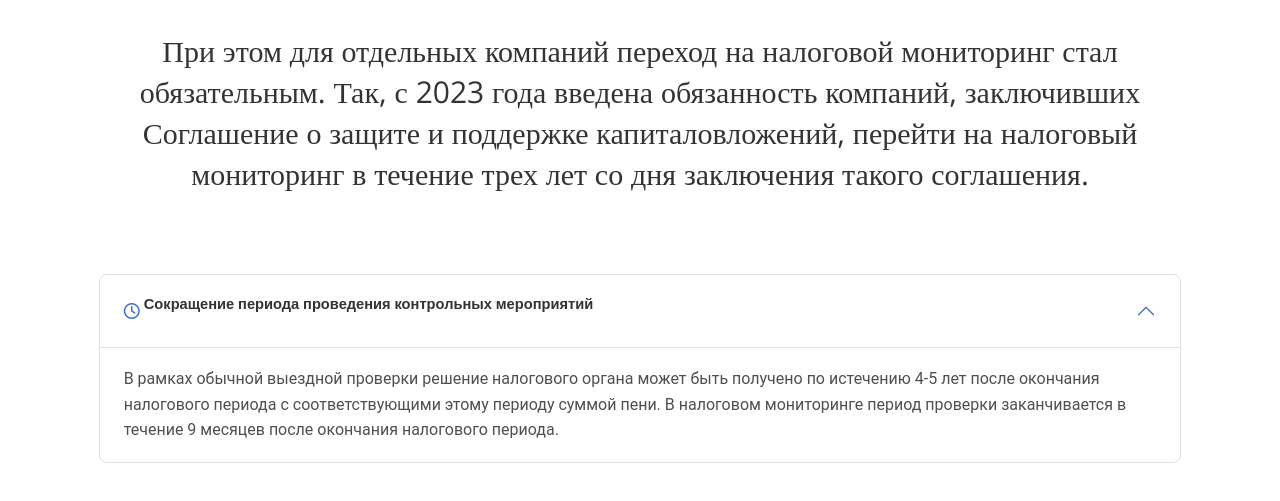
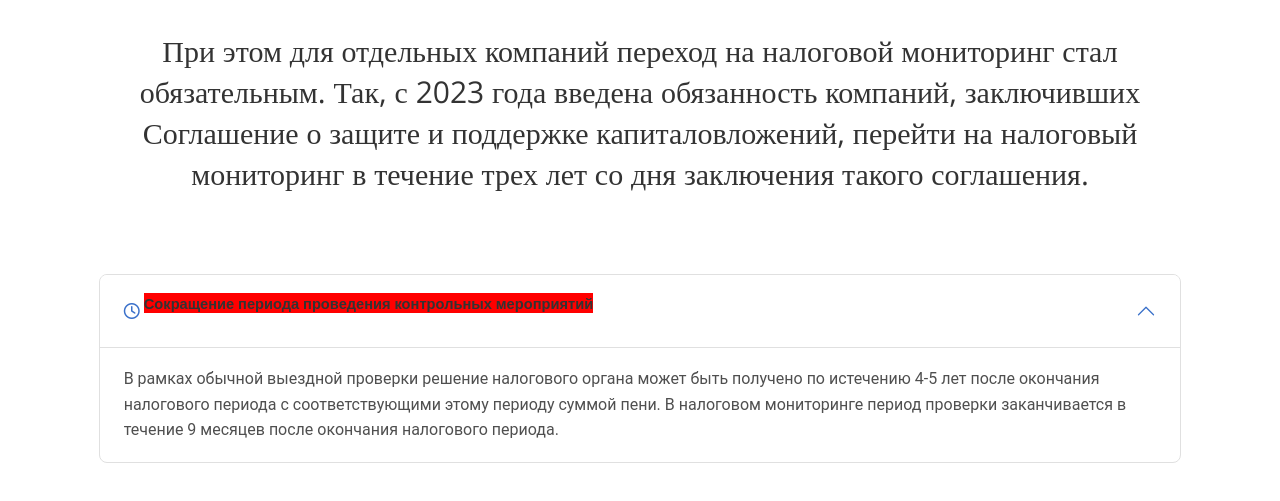
Before and after one commit to k1ngsterr1/taxes-monitoring, a React (Create React App) app: page / in a window 1280 px wide. Shown: the part 2353-2854 px from the top of the page. Built offline with nearby package versions, Linux system fonts and the light colour scheme.

Commit message:
taxes-monitoring V1.6

```diff
--- a/src/styles/about/about-styles.css
+++ b/src/styles/about/about-styles.css
@@ -7,6 +7,9 @@
 * body {
   width: 100%;
   height: auto;
+}
+* body .a-paragraph {
+  background-color: red;
 }
 * body .about-screen {
   margin-top: clamp(50px, 23.364vw, 200px);
--- a/src/styles/about/about-styles.sass
+++ b/src/styles/about/about-styles.sass
@@ -46,6 +46,9 @@ $container: 86.45833333333333%
     body
         width: 100%
         height: auto
+
+        .a-paragraph
+            background-color: red
 
         .about-screen
             margin-top: clamp(50px,23.363999999999997vw,200px)
```
Also changed, not shown: 1 other file (tests, documents, lock files or other folders).
